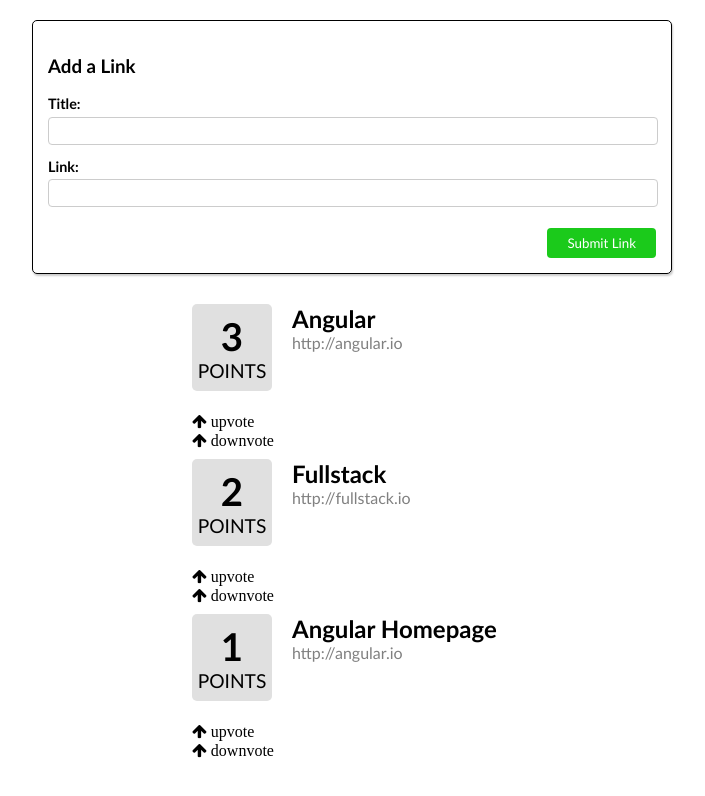
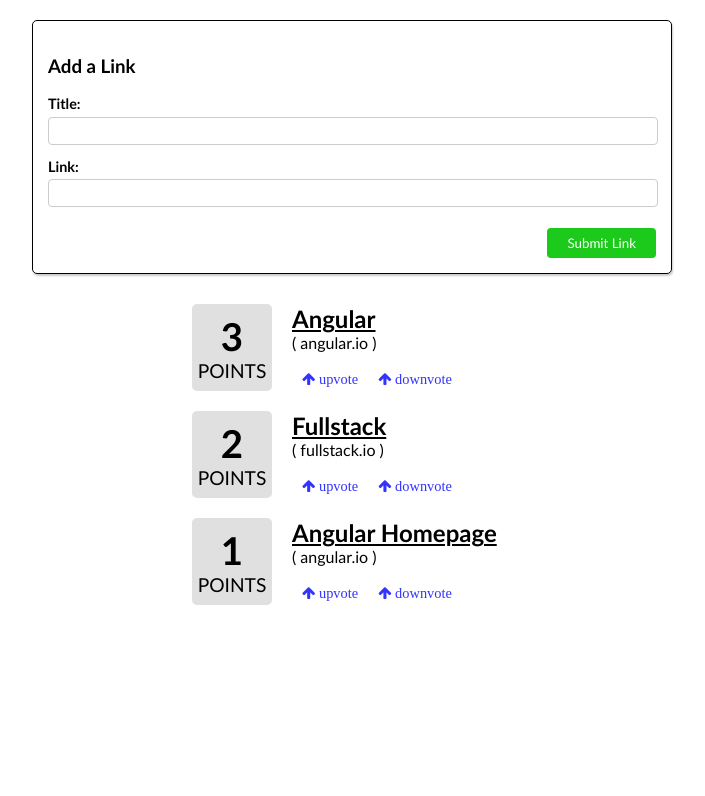
Before and after one commit to iamhrk/angular-reddit, an Angular app: page / in a window 1280 px wide. Shown: the top 796 px of the page, without its empty margins (288-993 px from the left). Built offline with nearby package versions, Linux system fonts and the light colour scheme.

Commit message:
display domain

```diff
--- a/src/app/article/article.component.css
+++ b/src/app/article/article.component.css
@@ -2,7 +2,7 @@
   display: grid;
   grid-template-columns: 25% 75%;
   gap: 20px;
-  margin-bottom: 10px;
+  margin-bottom: 20px;
 }
 
 .fa {
@@ -38,7 +38,7 @@
 }
 
 .article .content .votes a:hover {
-  color: rgba(0, 0, 255, 0.9);  /* Replaced lighten function with equivalent CSS for blue with 10% lightness */
+  color: rgba(30, 30, 34, 0.9);  /* Replaced lighten function with equivalent CSS for blue with 10% lightness */
   cursor: pointer;
 }
 
--- a/src/app/article/article.component.html
+++ b/src/app/article/article.component.html
@@ -5,10 +5,8 @@
   </div>
 
   <div class="content">
-    <span class="title"> {{ article.title }}</span>
-    <span class="link"> {{ article.link }}</span>
-  </div>
-
+    <a class="title" [href]="article.link"> {{ article.title }}</a>
+    <div>( {{ article.domain()  }} )</div>
     <div class="votes">
       <a (click)="voteUp()">
         <i class="fa fa-arrow-up">&nbsp;upvote</i>
@@ -17,5 +15,8 @@
         <i class="fa fa-arrow-up">&nbsp;downvote</i>
       </a>
     </div>
+  </div>
+
+
 
 </div>
```
Lines whose indentation alone changed are shown as unchanged.
